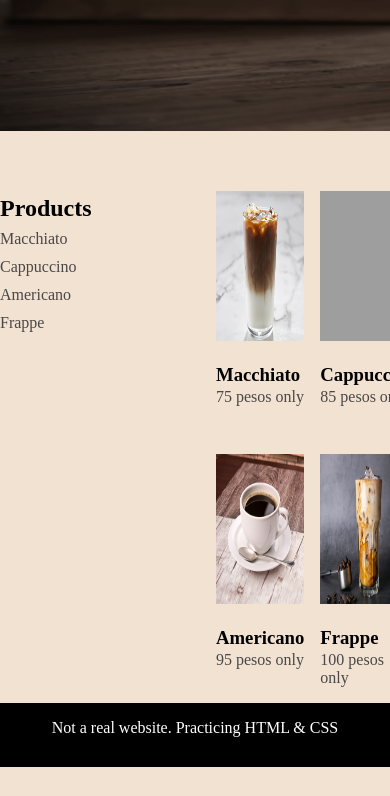
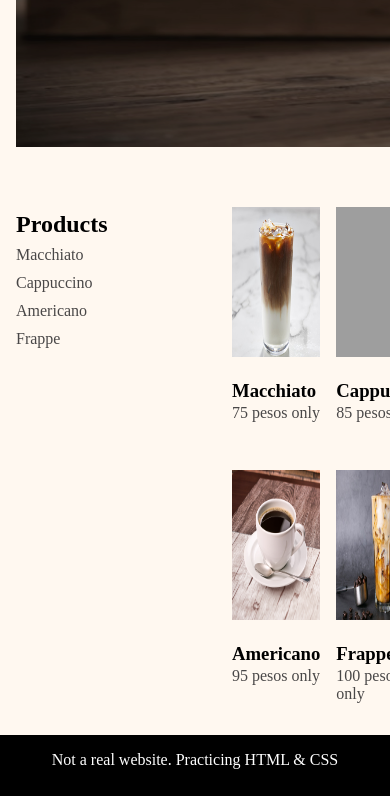
Before and after one commit to 33uyvince/HTML-Coffee-Website.2, a plain HTML site: page index.html in a window 390 px wide. Shown: the part 387-1183 px from the top of the page. Before the commit the page ends 1154 px from the top, so only its background shows below. Drawn offline with Linux system fonts and the light colour scheme; grey boxes are pictures that could not be loaded.

Commit message:
changed bg color

```diff
--- a/styles.css
+++ b/styles.css
@@ -2,7 +2,7 @@
     --max-width: 1120px;
 }
 body {
-    background-color: #f2e2d2;
+    background-color: #fff8f0;
     margin: 0;
 }
 /* NAVBAR */
@@ -113,6 +113,9 @@ body {
     }
     .nav-contact {
         display: none;
+    }
+    .page {
+        padding: 1rem;
     }
 }
 .nav-contact button {
```
